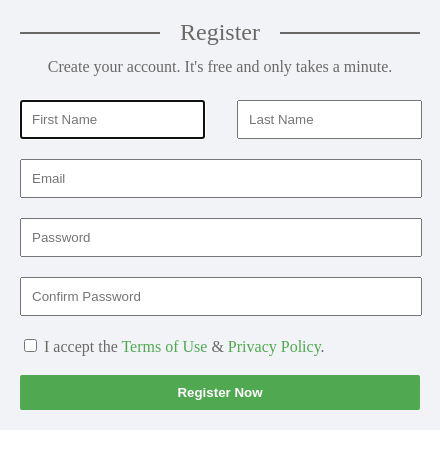
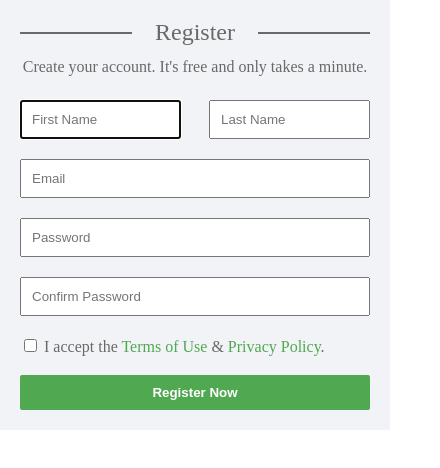
Before and after one commit to Zhezha02/register-form, a plain HTML site: page index.html in a window 390 px wide. Shown: the whole page, 440 px wide, since content can reach past the window. Drawn offline with Linux system fonts and the light colour scheme.

Commit message:
Change mobile-version style

```diff
--- a/assets/css/style.css
+++ b/assets/css/style.css
@@ -3,7 +3,7 @@ body {
   color: #6A6967;
 }
 .register {
- width: 400px;
+ max-width: 400px;
  margin: 0 auto;
  padding: 20px;
  background-color: #F2F3F7;
@@ -22,7 +22,7 @@ body {
   content: '';
   position: absolute;
   display: block;
-  width: 35%;
+  width: 32%;
   height: 2px;
   background-color: #6A6967;
   top: 50%;
@@ -41,11 +41,12 @@ right: 0;
 
 .user-name {
   display: flex;
+  flex-flow: row wrap;
   justify-content: space-between;
 }
 .user-name > .input{
   max-width: 46%;
-  flex: 1;
+  flex: 1 200px;
 }
 
 .writing {
@@ -55,7 +56,9 @@ right: 0;
 
 .input {
   margin-bottom: 20px;
-  flex: 1 0 ;
+  flex: 1 0;
+  max-width: 400px;
+  width: 100%;
 }
 .form-link {
   text-decoration: none;
```
